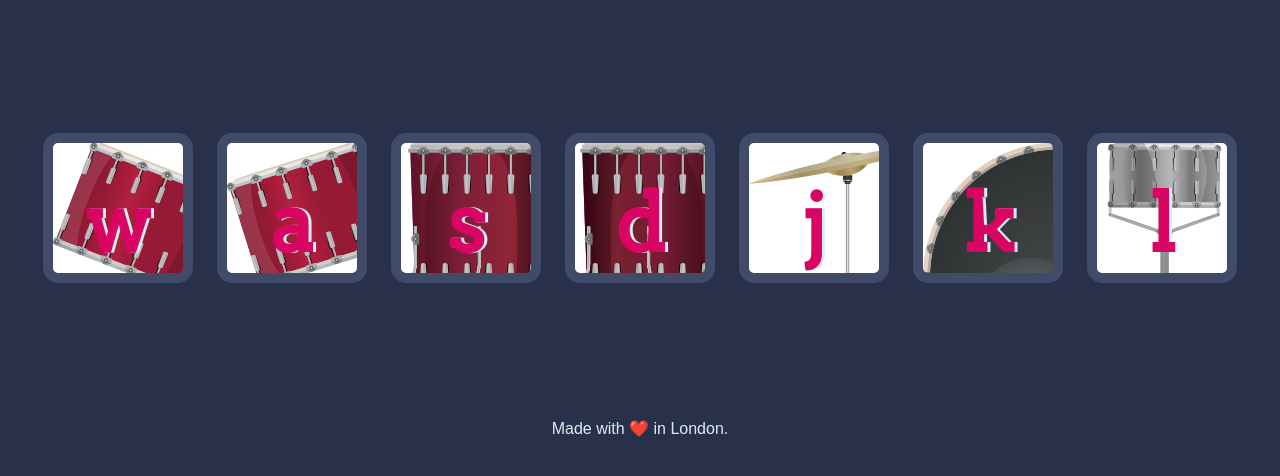
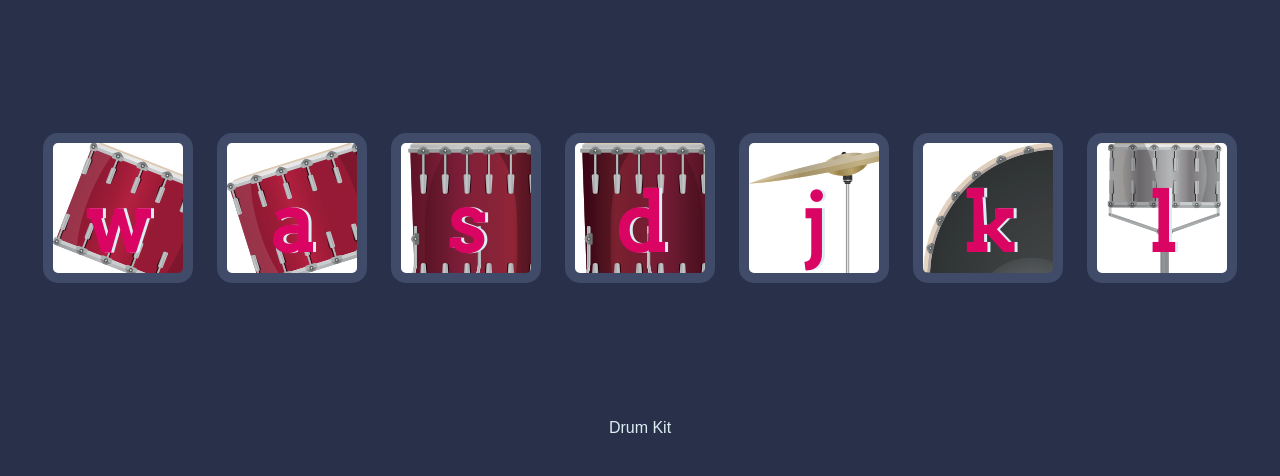
Before and after one commit to AryenRawat/Drum.github.io, a plain HTML site: page index.html in a window 1280 px wide. Shown: the part 156-632 px from the top of the page. Drawn offline with Linux system fonts and the light colour scheme.

Commit message:
Update index.html

```diff
--- a/index.html
+++ b/index.html
@@ -23,7 +23,7 @@
 
 
   <footer>
-    Made with ❤️ in London.
+    Drum Kit
   </footer>
 
   <script src="index.js"></script>
```
